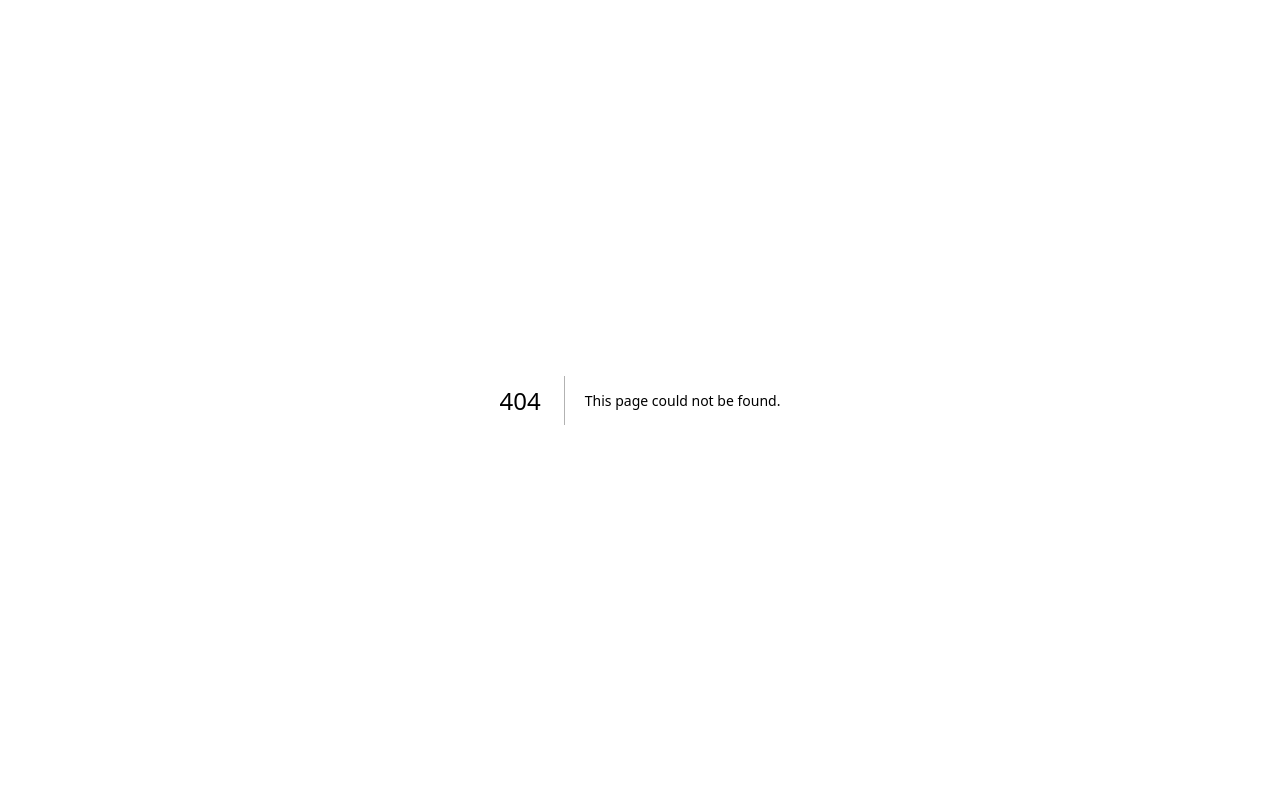
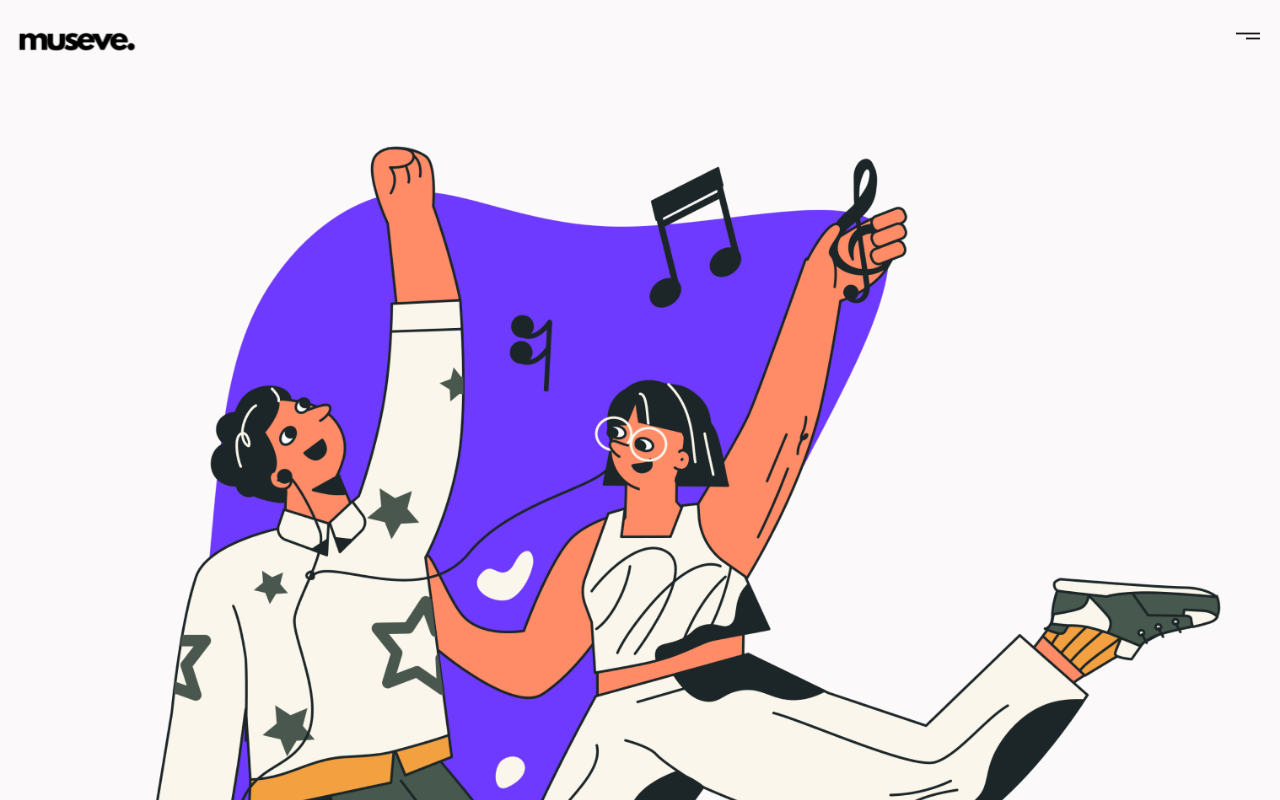
Before and after one commit to SpotifyXTickets/Spotlight-front-end, a Next.js app: page /login in a window 1280 px wide. Before the commit this address had no page. Shown: the top 800 px of the page. Built offline with nearby package versions, Linux system fonts and the light colour scheme.

Commit message:
Login Page finished

```diff
--- a/src/components/Dropdown.tsx
+++ b/src/components/Dropdown.tsx
@@ -1,5 +1,4 @@
 import Image from "next/image";
-import ArrowDown from "../assets/ArrowDown.svg";
 import "@/styles/components/_dropdown.scss";
 
 export default function Dropdown(props: { dropdownTitle: string }) {
@@ -13,7 +12,7 @@ export default function Dropdown(props: { dropdownTitle: string }) {
           <option>option 1</option>
           <option>option 2</option>
         </select>
-        <Image className="dropdown__arrow" src={ArrowDown} alt="arrow" />
+        {/* <Image className="dropdown__arrow" src={} alt="arrow" /> */}
       </div>
     </section>
   );
--- /dev/null
+++ b/src/pages/login.tsx
@@ -0,0 +1,33 @@
+import "../styles/pages/_login.scss";
+
+import Image from "next/image";
+import LoginImage from "../assets/login-image.png";
+import SpotifyIcon from "../assets/spotify-icon.svg";
+import NavBar from "@/components/NavBar";
+import Footer from "@/components/Footer";
+
+export default function Login() {
+  return (
+    <section>
+      <NavBar />
+      <main className="login">
+        <Image className="login__image" src={LoginImage} alt="Login Image" />
+        <h1 className="login__header">
+          Best way to find the perfect music event{" "}
+        </h1>
+        <p className="login__text">
+          Welcome to the world of music events that was created for you
+        </p>
+        <button className="login__button">
+          <Image
+            className="login__spotify-icon"
+            src={SpotifyIcon}
+            alt="Spotify Icon"
+          />
+          Continue with Spotify
+        </button>
+      </main>
+      <Footer />
+    </section>
+  );
+}
--- a/src/styles/components/_hamburger-menu.scss
+++ b/src/styles/components/_hamburger-menu.scss
@@ -10,7 +10,7 @@
   }
 
   &__button {
-    @apply fixed top-0 right-0 pt-7 pr-5 z-30;
+    @apply fixed top-0 right-0 pt-6 pr-5 z-30;
   }
 
   font-family: "Gilroy-Semibold";
--- /dev/null
+++ b/src/styles/pages/_login.scss
@@ -0,0 +1,55 @@
+@tailwind base;
+@tailwind components;
+@tailwind utilities;
+
+@font-face {
+  font-family: Gilroy-Regular;
+  src: url("../../fonts/Gilroy-Regular.ttf");
+}
+
+@font-face {
+  font-family: Gilroy-Semibold;
+  src: url("../../fonts/Gilroy-Semibold.ttf");
+}
+
+@font-face {
+  font-family: Gilroy-Bold;
+  src: url("../../fonts/Gilroy-Bold.ttf");
+}
+
+body {
+  margin: 0;
+  background-color: #fbf9f9;
+}
+
+.login {
+  @apply mx-4 min-h-full pb-xl;
+
+  padding-top: 100px;
+
+  &__image {
+    @apply -mt-6;
+  }
+
+  &__spotify-icon {
+    @apply h-5 w-5;
+  }
+
+  &__header {
+    @apply text-black text-center text-3xl mt-4;
+
+    font-family: "Gilroy-Bold";
+  }
+
+  &__text {
+    @apply text-black text-center text-base mt-3;
+
+    font-family: "Gilroy-Regular";
+  }
+
+  &__button {
+    @apply w-full flex justify-center p-4 text-[#fbf9f9] bg-[#6e3aff] rounded-xl mt-6 gap-2 mb-10;
+
+    font-family: "Gilroy-Semibold";
+  }
+}
```
Also changed, not shown: src/assets/login-image.png (added), src/assets/spotify-icon.svg (added).
